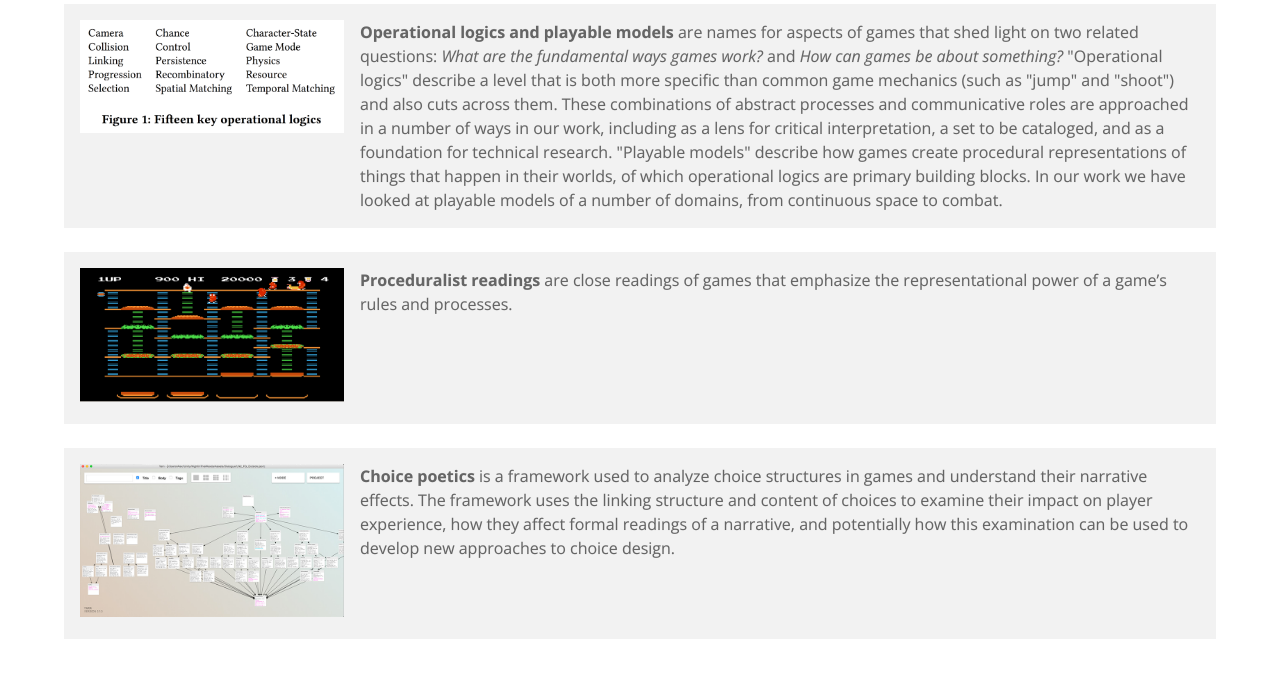
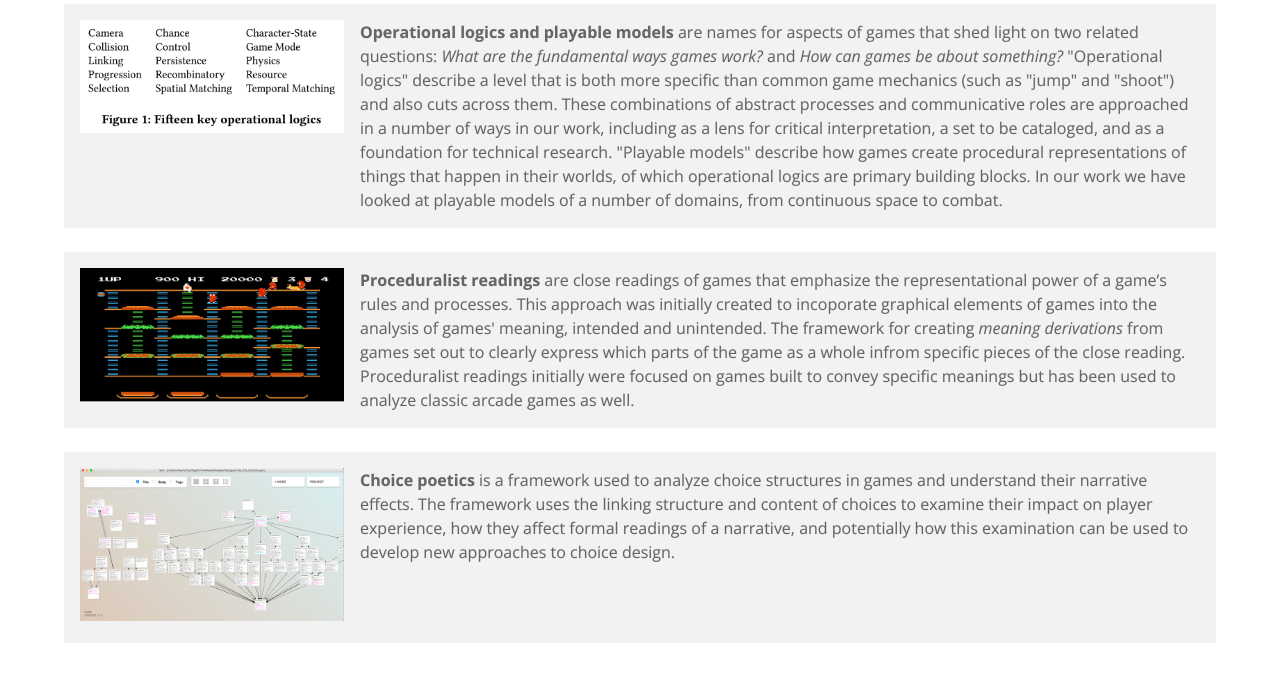
Before and after one commit to ExpressiveIntelligence/expressiveintelligence.github.io, a Jekyll site: the page built from analyses-and-approaches/index.html, in a window 1280 px wide. Shown: the part 666-1357 px from the top of the page. Built offline with Jekyll 4.4.1, drawn with Linux system fonts in a browser that asks for light colours.

Commit message:
Less Stubby Proceduralist Readings

```diff
--- a/analyses-and-approaches/index.html
+++ b/analyses-and-approaches/index.html
@@ -26,7 +26,7 @@ title: Analyses & Approaches
     <img src="/img/burger-time.png" alt="Screenshot of BurgerTime, a game we attempted to analyze using the proceduralist readings approach">
   </div>
   <div class="desc">
-    <p><strong>Proceduralist readings</strong> are close readings of games that emphasize the representational power of a game’s rules and processes.</p>
+    <p><strong>Proceduralist readings</strong> are close readings of games that emphasize the representational power of a game’s rules and processes. This approach was initially created to incoporate graphical elements of games into the analysis of games' meaning, intended and unintended. The framework for creating <i>meaning derivations</i> from games set out to clearly express which parts of the game as a whole infrom specific pieces of the close reading. Proceduralist readings initially were focused on games built to convey specific meanings but has been used to analyze classic arcade games as well.</p>
   </div>
 </article>
 <article class="project-card">
```
